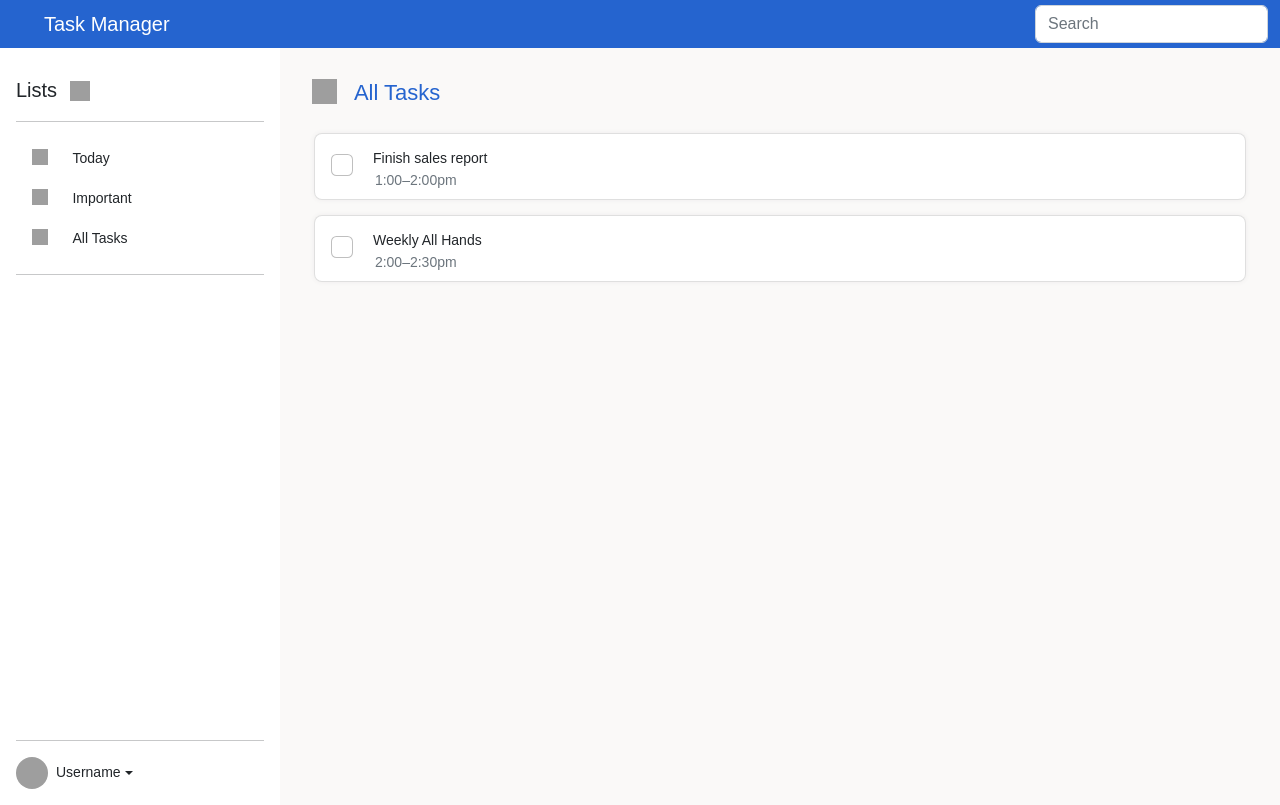
After one commit to yanpurdenko/django-task-manager, a Django app: page /tasks/ in a window 1280 px wide. The commit adds this page. Run offline with Django 4.2, Linux system fonts and the light colour scheme; grey boxes are pictures that could not be loaded.

Commit message:
1. Create several html and css files, such as: navbar sidebar index 2. Add blocks in base.html

```diff
--- /dev/null
+++ b/static/css/navbar.css
@@ -0,0 +1,3 @@
+#navbar {
+    background: #2564cf;
+}
--- /dev/null
+++ b/static/css/sidebar.css
@@ -0,0 +1,26 @@
+.sidebar-svg {
+    margin-right: 20px;
+    margin-bottom: 4px;
+}
+
+.sidebar-list-svg {
+    font-size: 14px;
+    margin-bottom: 3px;
+    margin-left: 8px;
+    margin-right: 8px;
+}
+
+.sidebar-title {
+    font-size: 20px;
+}
+
+.sidebar-list-title {
+    font-size: 14px;
+}
+
+.sidebar-list:hover {
+    background: #eef6fb;
+    border-radius: 20px;
+    height: 40.31px;
+    font-weight: bold;
+}
--- /dev/null
+++ b/static/css/styles.css
@@ -0,0 +1,18 @@
+html body {
+    font-family: Segoe, Arial, sans-serif;
+}
+
+#app {
+    display: flex;
+    flex: 1 1 0px;
+    will-change: width;
+    box-sizing: border-box;
+    overflow: hidden;
+    position: relative;
+}
+
+.centerColumn {
+    flex: 1 1 0px;
+    display: flex;
+    overflow: hidden;
+}
--- /dev/null
+++ b/static/css/tasks.css
@@ -0,0 +1,93 @@
+#main {
+    flex: 1 1 0;
+    display: flex;
+    flex-direction: column;
+    overflow: hidden;
+    background-color: #faf9f8;
+}
+
+#centerColumn {
+    flex: 1 1 0;
+    display: flex;
+    overflow: hidden;
+}
+
+.tasksToolbar {
+    height: auto;
+    display: block;
+    position: relative;
+    align-items: center;
+    flex-shrink: 0;
+    margin: 16px 24px;
+}
+
+.tasksToolbar .tasksToolbar-top {
+    flex-direction: row;
+    align-items: center;
+    justify-content: center;
+    height: 48px;
+}
+
+.tasksToolbar-headline {
+    margin-right: 20px;
+    min-width: 100px;
+    flex: 1 1 0;
+}
+
+.tasksToolbar-titleItem {
+    min-width: 20px;
+}
+
+.listTitle {
+    white-space: nowrap;
+    overflow: hidden;
+    text-overflow: ellipsis;
+    font-size: 2rem;
+    font-weight: 400;
+    padding: 6px 8px;
+    color: #2564cf;
+}
+
+.listTitleIcon {
+    margin-right: 8px;
+}
+
+.listTitleText {
+    font-family: Segoe, Arial, sans-serif;
+    font-size: 22px;
+    font-style: normal;
+}
+
+.flex-container {
+    position: relative;
+    flex: 1 1 0;
+    display: flex;
+    flex-direction: column;
+    overflow: hidden;
+}
+
+.list-group {
+    margin-left: 34px;
+    margin-right: 34px;
+}
+
+.task-container {
+    margin-top: 5px;
+    margin-bottom: 10px;
+    border-radius: 8px;
+    box-shadow: 0 0 5px rgb(238, 237, 236);
+
+}
+
+.task-container:hover {
+    background: #eef6fb;
+}
+
+.task-title {
+    margin-left: 20px;
+    font-family: Segoe, Arial, sans-serif;
+    font-size: 14px;
+    font-weight: 400;
+    font-style: normal;
+    line-height: 20px;
+}
--- /dev/null
+++ b/templates/app/index.html
@@ -0,0 +1,52 @@
+{% extends "base.html" %}
+{% load static %}
+
+{% block content %}
+	<link rel="stylesheet" href="{% static 'css/tasks.css' %}">
+	<span id="centerColumn">
+		<div id="main" role="main">
+			<div class="tasksToolbar">
+				<div class="tasksToolbar-top">
+					<div class="tasksToolbar-headline">
+						<div class="tasksToolbar-titleItem">
+							<h2 class="listTitle">
+								<img class="listTitleIcon" src="/static/img/house-door.svg" alt="Bootstrap" width="25" height="25">
+								<span class="listTitleText">All Tasks</span>
+							</h2>
+						</div>
+					</div>
+				</div>
+			</div>
+			<div class="flex-container">
+				<div class="list-group">
+					<div class="task-container">
+						<label class="list-group-item d-flex" style="cursor: pointer">
+							<input class="form-check-input flex-shrink-0 " type="checkbox" value=""
+										 style="font-size: 1.375em; margin-top: 12px; cursor: pointer">
+							<span class="pt-1 form-checked-content">
+								<span class="task-title">Finish sales report</span>
+								<small class="d-block text-muted">
+									<svg class="bi me-1" width="1em" height="1em"><use xlink:href="#calendar-event"></use></svg>
+									1:00–2:00pm
+								</small>
+							</span>
+						</label>
+					</div>
+					<div class="task-container">
+						<label class="list-group-item d-flex" style="cursor: pointer">
+							<input class="form-check-input flex-shrink-0" type="checkbox" value=""
+										 style="font-size: 1.375em; margin-top: 12px; cursor: pointer">
+							<span class="pt-1 form-checked-content">
+								<span class="task-title">Weekly All Hands</span>
+								<small class="d-block text-muted">
+									<svg class="bi me-1" width="1em" height="1em"><use xlink:href="#calendar-event"></use></svg>
+									2:00–2:30pm
+								</small>
+							</span>
+						</label>
+					</div>
+				</div>
+			</div>
+		</div>
+	</span>
+{% endblock %}
--- a/templates/base.html
+++ b/templates/base.html
@@ -1,16 +1,20 @@
+{% load static %}
 <!DOCTYPE html>
 <html lang="en">
 
 	<head>
-	{% block title %}<title>Task Manager</title>{% endblock %}
+		{% block title %}
+			<title>Task Manager</title>
+		{% endblock %}
 		<meta charset="utf-8">
-	<meta name="viewport" content="width=device-width, initial-scale=1">
+		<meta http-equiv="X-UA-Compatible" content="IE=edge">
+		<meta name="viewport" content="width=device-width, initial-scale=1.0">
 		<link href="https://cdn.jsdelivr.net/npm/bootstrap@5.2.3/dist/css/bootstrap.min.css" rel="stylesheet"
 				integrity="sha384-rbsA2VBKQhggwzxH7pPCaAqO46MgnOM80zW1RWuH61DGLwZJEdK2Kadq2F9CUG65" crossorigin="anonymous">
 		<script src="https://cdn.jsdelivr.net/npm/bootstrap@5.2.3/dist/js/bootstrap.bundle.min.js"
 						integrity="sha384-kenU1KFdBIe4zVF0s0G1M5b4hcpxyD9F7jL+jjXkk+Q2h455rYXK/7HAuoJl+0I4" crossorigin="anonymous">
 		</script>
-	{% load static %}
+		<link rel="stylesheet" href="https://cdn.jsdelivr.net/npm/bootstrap-icons@1.10.2/font/bootstrap-icons.css">
 		<link rel="stylesheet" href="{% static 'css/styles.css' %}">
 	</head>
 
@@ -19,8 +23,16 @@
 			{% include "includes/navbar.html" %}
 		{% endblock %}
 
-	{% block content %}{% endblock %}
+		{% block app %}
+			<div id="app">
+				{% block sidebar %}
+					{% include "includes/sidebar.html" %}
+				{% endblock %}
+
+				{% block content %}
+				{% endblock %}
+			</div>
+		{% endblock %}
 
 	</body>
-
 </html>
--- /dev/null
+++ b/templates/includes/navbar.html
@@ -0,0 +1,21 @@
+{% load static %}
+<link rel="stylesheet" href="{% static 'css/navbar.css' %}">
+
+<nav id="navbar" class="navbar navbar-expand-lg navbar-dark" style="padding: 0" aria-label="Eighth navbar example">
+	<div class="container-fluid">
+		<a class="navbar-brand" style="margin-left: 32px; font-size: 20px; font-weight: 400; font-style: normal;
+		line-height: 48px; padding: 0" href="#">Task Manager</a>
+		<button class="navbar-toggler" type="button" data-bs-toggle="collapse" data-bs-target="#navbarsExample07"
+						aria-controls="navbarsExample07" aria-expanded="false" aria-label="Toggle navigation">
+			<span class="navbar-toggler-icon"></span>
+		</button>
+
+		<div class="collapse navbar-collapse" id="navbarsExample07">
+			<ul class="me-auto">
+			</ul>
+			<form role="search">
+				<input class="form-control" type="search" placeholder="Search" aria-label="Search">
+			</form>
+		</div>
+	</div>
+</nav>
--- /dev/null
+++ b/templates/includes/sidebar.html
@@ -0,0 +1,46 @@
+{% load static %}
+
+<link rel="stylesheet" href="{% static 'css/sidebar.css' %}">
+<div class="d-flex flex-column flex-shrink-0 p-3 bg-white" style="width: 280px; height: 93.2vh;
+	display: inline-block; margin-top: 11px">
+	<div>
+		<span class="sidebar-title">Lists</span>
+			<img class="sidebar-list-svg" src="/static/img/list.svg" alt="Bootstrap" width="20" height="20">
+	</div>
+	<hr>
+	<ul class="nav nav-pills flex-column mb-auto">
+		<li class="sidebar-list">
+			<a href="#" class="nav-link link-dark" aria-current="page">
+				<img class="sidebar-svg" src="/static/img/calendar-day.svg" alt="Bootstrap" width="16" height="16">
+				<span class="sidebar-list-title">Today</span>
+			</a>
+		</li>
+		<li class="sidebar-list">
+			<a href="#" class="nav-link link-dark">
+				<img class="sidebar-svg" src="/static/img/star.svg" alt="Bootstrap" width="16" height="16">
+				<span class="sidebar-list-title">Important</span>
+			</a>
+		</li>
+		<li class="sidebar-list">
+			<a href="#" class="nav-link link-dark">
+				<img class="sidebar-svg" src="/static/img/house-door.svg" alt="Bootstrap" width="16" height="16">
+				<span class="sidebar-list-title">All Tasks</span>
+			</a>
+			<hr>
+		</li>
+	</ul>
+	<hr>
+	<div class="dropdown">
+		<a href="#" class="d-flex align-items-center link-dark text-decoration-none dropdown-toggle" data-bs-toggle="dropdown" aria-expanded="false">
+			<img src="/static" alt="" width="32" height="32" class="rounded-circle me-2">
+			<span class="sidebar-list-title">Username</span>
+		</a>
+		<ul class="dropdown-menu text-small shadow">
+			<li><a class="dropdown-item" href="#">New list...</a></li>
+			<li><a class="dropdown-item" href="#">Settings</a></li>
+			<li><a class="dropdown-item" href="#">Profile</a></li>
+			<li><hr class="dropdown-divider"></li>
+			<li><a class="dropdown-item" href="#">Sign out</a></li>
+		</ul>
+	</div>
+</div>
```
Lines whose indentation alone changed are shown as unchanged.
